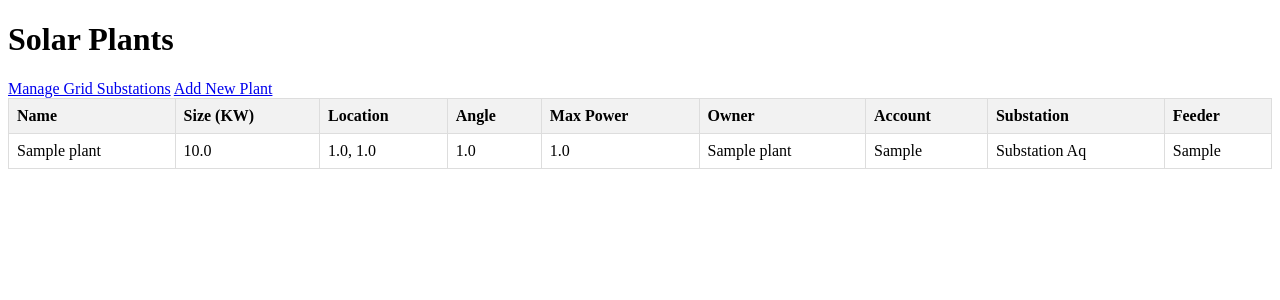
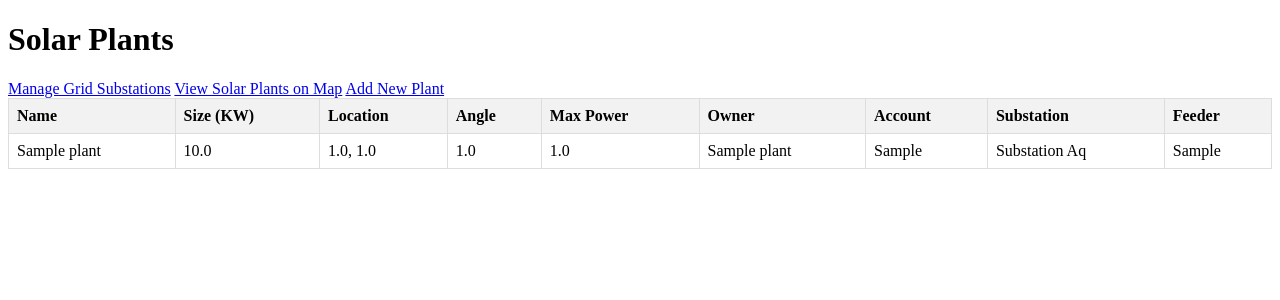
Before and after one commit to LasanthaPrasad/basic-app1, a Flask app: page / in a window 1280 px wide. Shown: the top 300 px of the page. Run offline with Flask 3, Linux system fonts and the light colour scheme; tables that the repository leaves empty hold one stand-in row (values such as "Sample post").

Commit message:
first commit

```diff
--- a/templates/index.html
+++ b/templates/index.html
@@ -26,6 +26,8 @@
     <h1>Solar Plants</h1>
     <!-- Add this link somewhere in your index.html, perhaps near the "Add New Plant" link -->
     <a href="{{ url_for('manage_substations') }}">Manage Grid Substations</a>
+
+    <a href="{{ url_for('map_view') }}">View Solar Plants on Map</a>
 
     <a href="{{ url_for('add_plant') }}">Add New Plant</a>
     <table>
```
